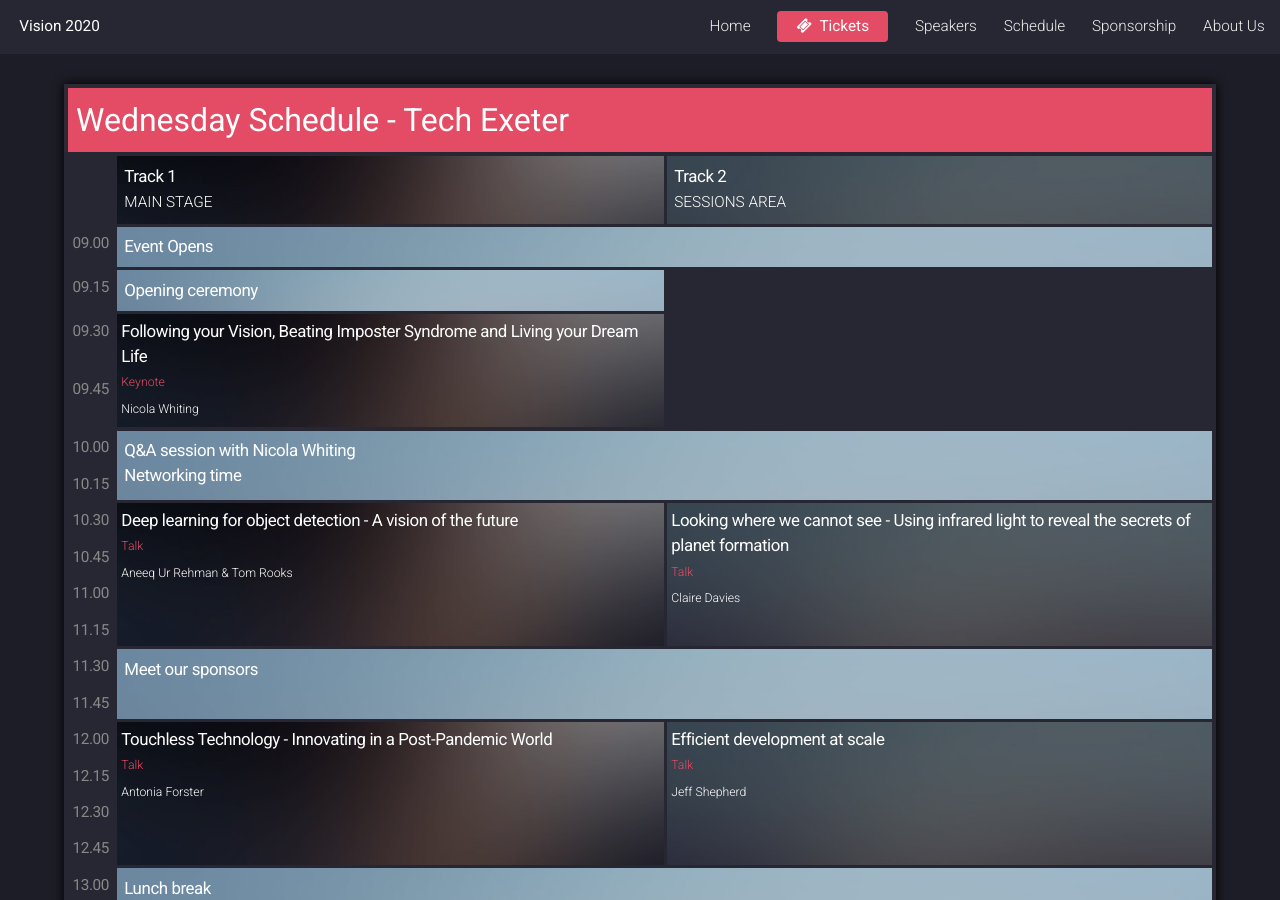
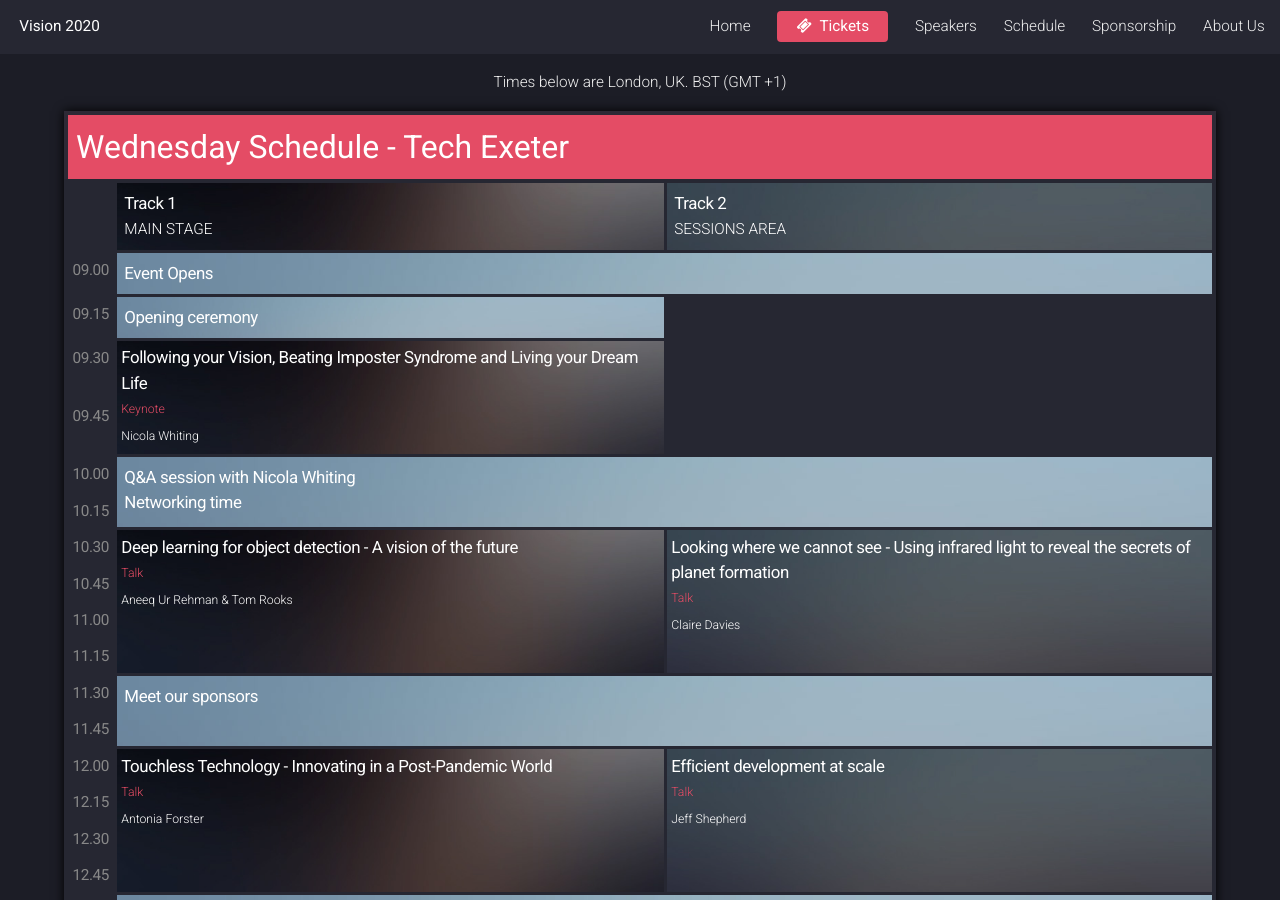
Before and after one commit to TechExeter/conference-2020, a Jekyll site: the page built from _pages/schedule.md, in a window 1280 px wide and 900 px high. Built offline with Jekyll 4.4.1, drawn with Linux system fonts in a browser that asks for light colours.

Commit message:
added timezone

```diff
--- a/_pages/schedule.md
+++ b/_pages/schedule.md
@@ -11,6 +11,7 @@ header:
 {% assign scheduleSortedThurs = site.speakers | where:"day","thurs" | concat: site.data.thurs-schedule | sort:"track" | sort:"timeslot" %}
 
 {% include header.html %}
+
 
 <div id="main" class="wrapper style1">
 
@@ -180,6 +181,7 @@ header:
 </style>
 
 <div class="container">
+<div style="text-align:center;">Times below are London, UK. BST (GMT +1)</div>
 
 <div class="schedule-wrap">
 <h1 id="weds">Wednesday Schedule - Tech Exeter</h1>
```
